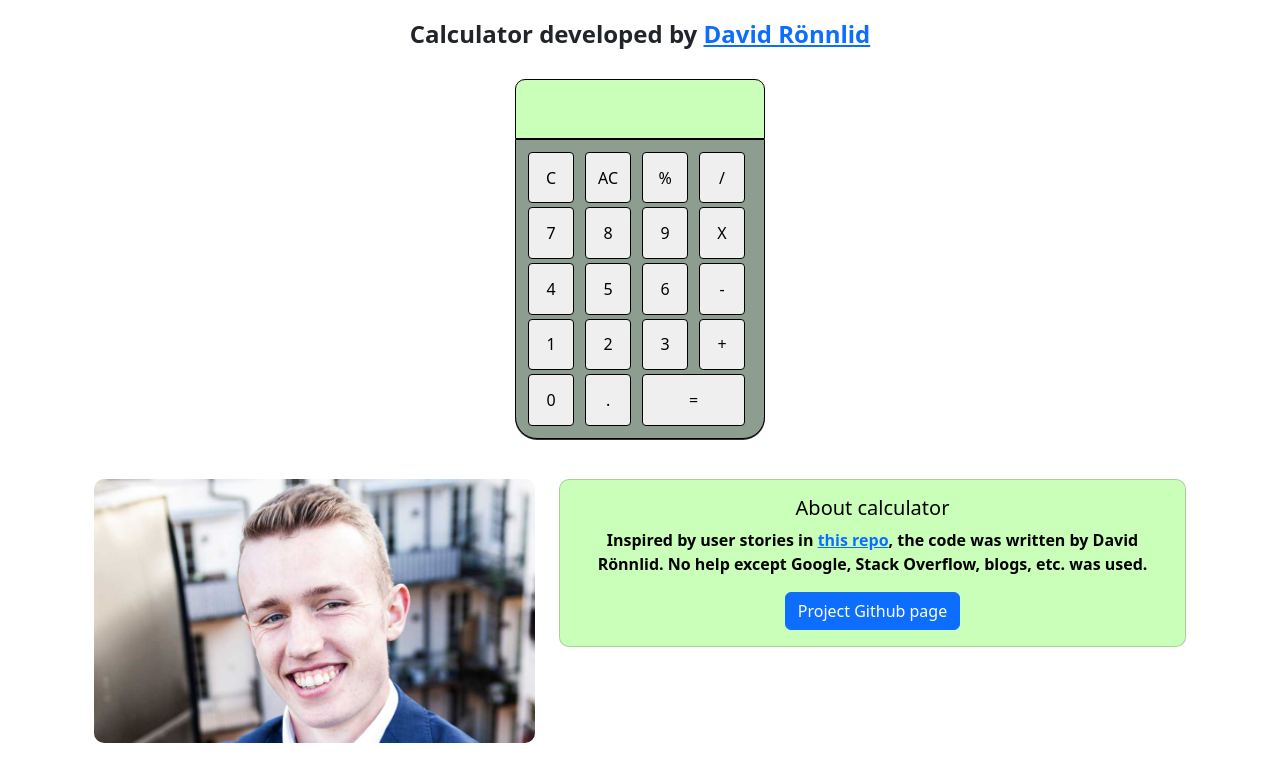
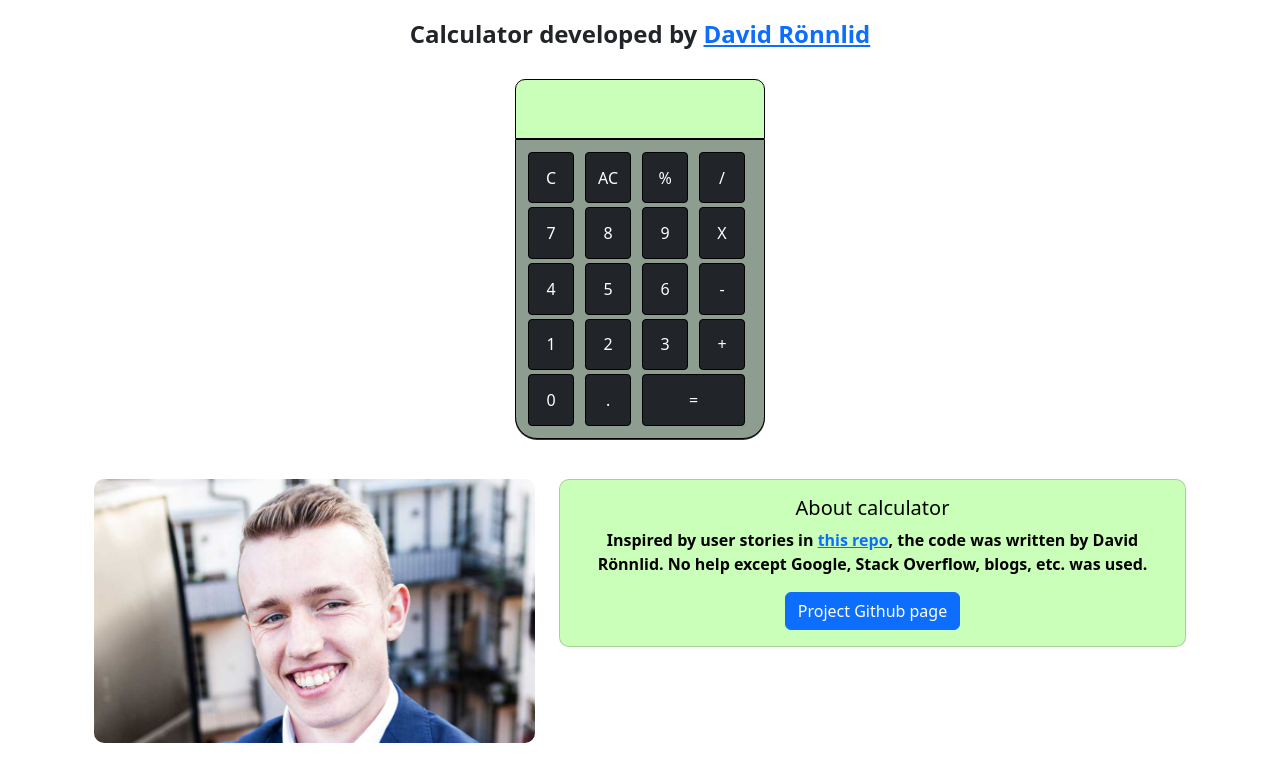
Before and after one commit to davidronnlid/calculator-app, a React (Create React App) app: page / in a window 1280 px wide. Shown: the top 782 px of the page. Built offline with nearby package versions, Linux system fonts and the light colour scheme.

Commit message:
Styled calculator buttons w/ react-bootstrap

```diff
--- a/src/calculatorComponents/buttonsThatManipulateNumbers.js
+++ b/src/calculatorComponents/buttonsThatManipulateNumbers.js
@@ -1,3 +1,5 @@
+import Button from "react-bootstrap/Button";
+
 const ManipulateNumbersButton = (props) => {
   const conditionalClassName = `${
     props.children === "=" ? "calculatorButton equalTo" : "calculatorButton"
@@ -5,9 +7,13 @@ const ManipulateNumbersButton = (props) => {
   //Only add class "equalTo" to component with display text "=" (in order for the equal sign to span two grid columns)
 
   return (
-    <button onClick={props.onClick} className={conditionalClassName}>
+    <Button
+      variant="dark"
+      onClick={props.onClick}
+      className={conditionalClassName}
+    >
       {props.children}
-    </button>
+    </Button>
   );
 };
 
--- a/src/calculatorComponents/numberButtons.js
+++ b/src/calculatorComponents/numberButtons.js
@@ -1,8 +1,10 @@
+import Button from "react-bootstrap/Button";
+
 const NumberButton = (props) => {
   return (
-    <button onClick={props.onClick} className="calculatorButton">
+    <Button onClick={props.onClick} className="calculatorButton" variant="dark">
       {props.children}
-    </button>
+    </Button>
   );
 };
 
```
